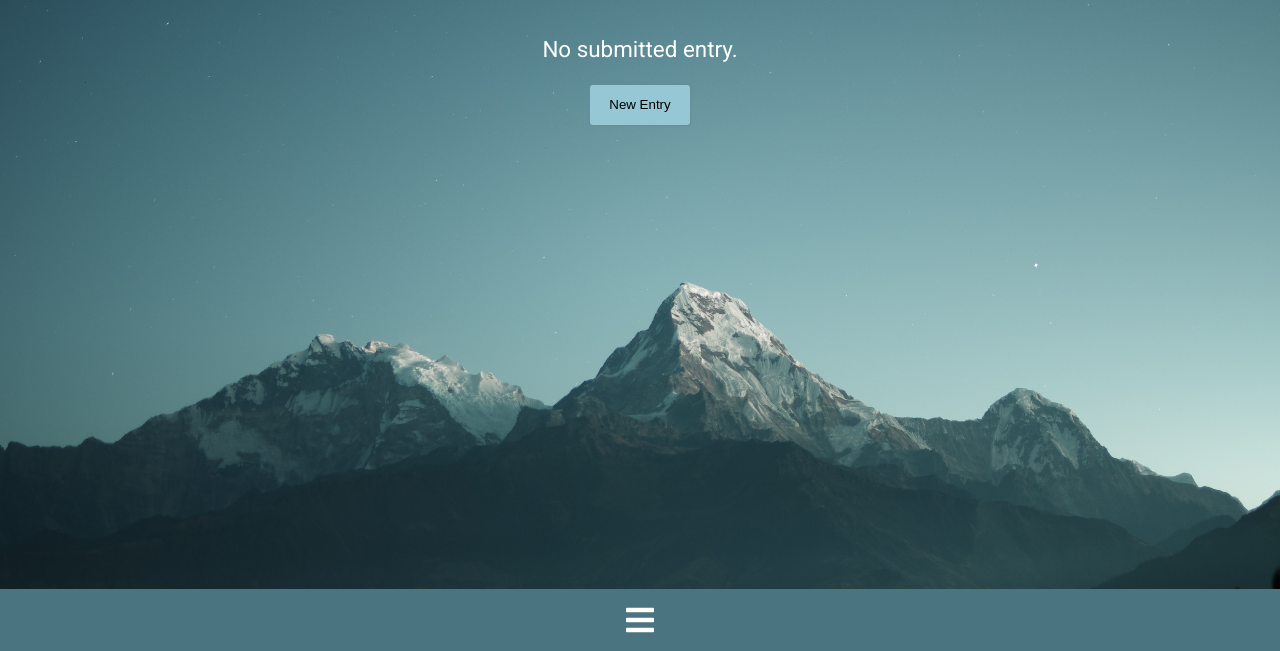
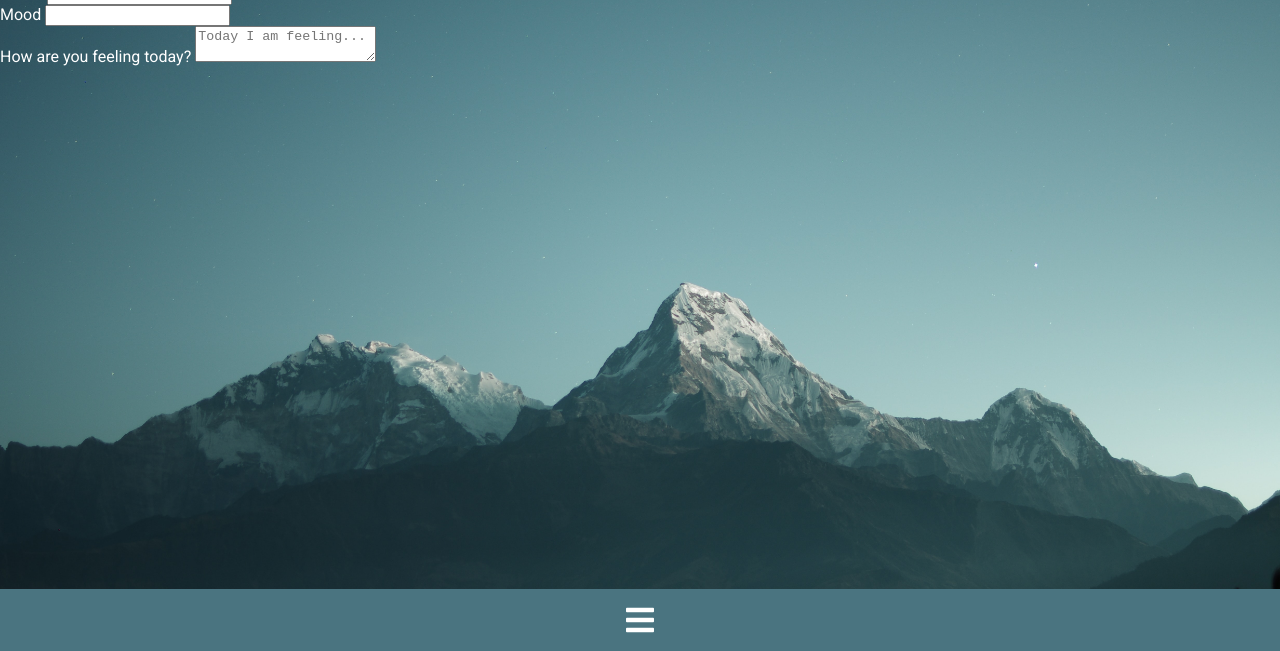
Before and after one commit to mduguil/ajax-project, a website: page index.html in a window 1280 px wide. Shown: the part 149-800 px from the top of the page. Drawn offline with Linux system fonts and the light colour scheme.

Commit message:
created placeholder text for feeling input

```diff
--- a/index.html
+++ b/index.html
@@ -25,7 +25,7 @@
     </div>
   </header>
   <main>
-    <div class="entry-container">
+    <div class="entry-container hidden">
       <div class="placeholder-container">
         <p>No submitted entry.</p>
       </div>
@@ -33,7 +33,7 @@
         <button class="new-entry-btn">New Entry</button>
       </div>
     </div>
-    <div class="form-container hidden">
+    <div class="form-container">
       <form>
         <div class="name">
           <label for="name">Name</label>
@@ -45,7 +45,7 @@
         </div>
         <div class="notes">
           <label for="notes">How are you feeling today?</label>
-          <textarea id="notes" name="notes"></textarea>
+          <textarea id="notes" name="notes" placeholder="Today I am feeling..."></textarea>
         </div>
       </form>
     </div>
```
